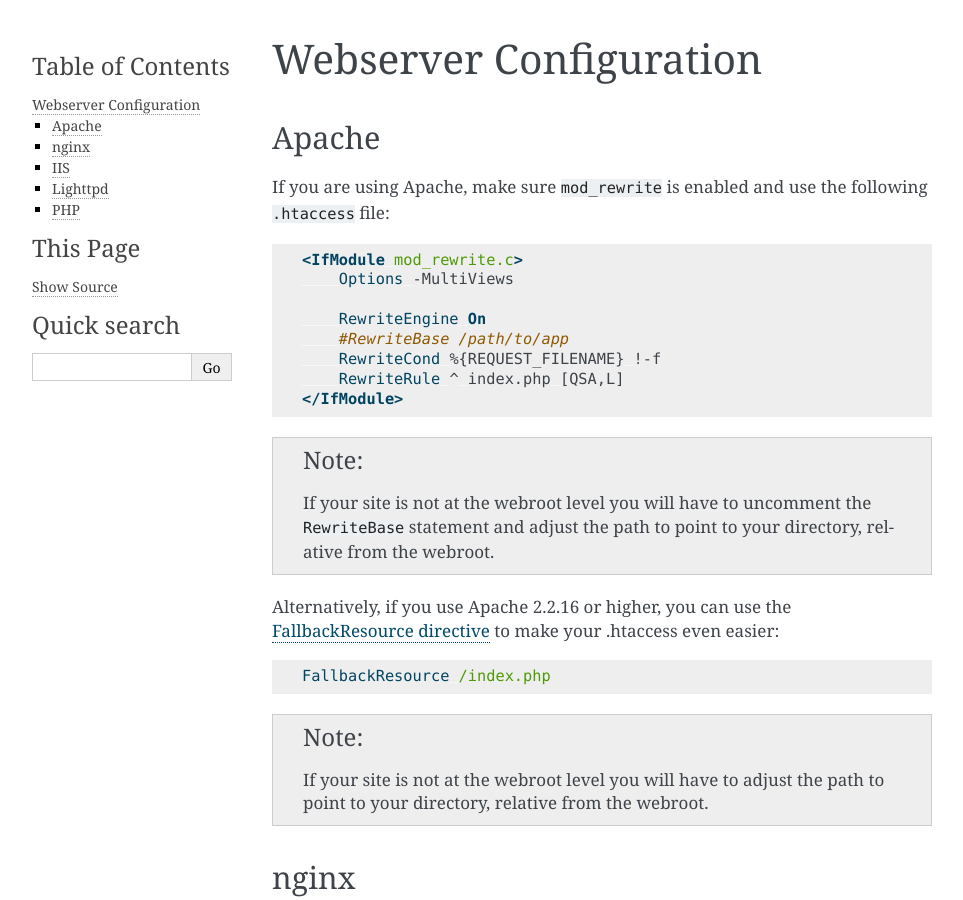
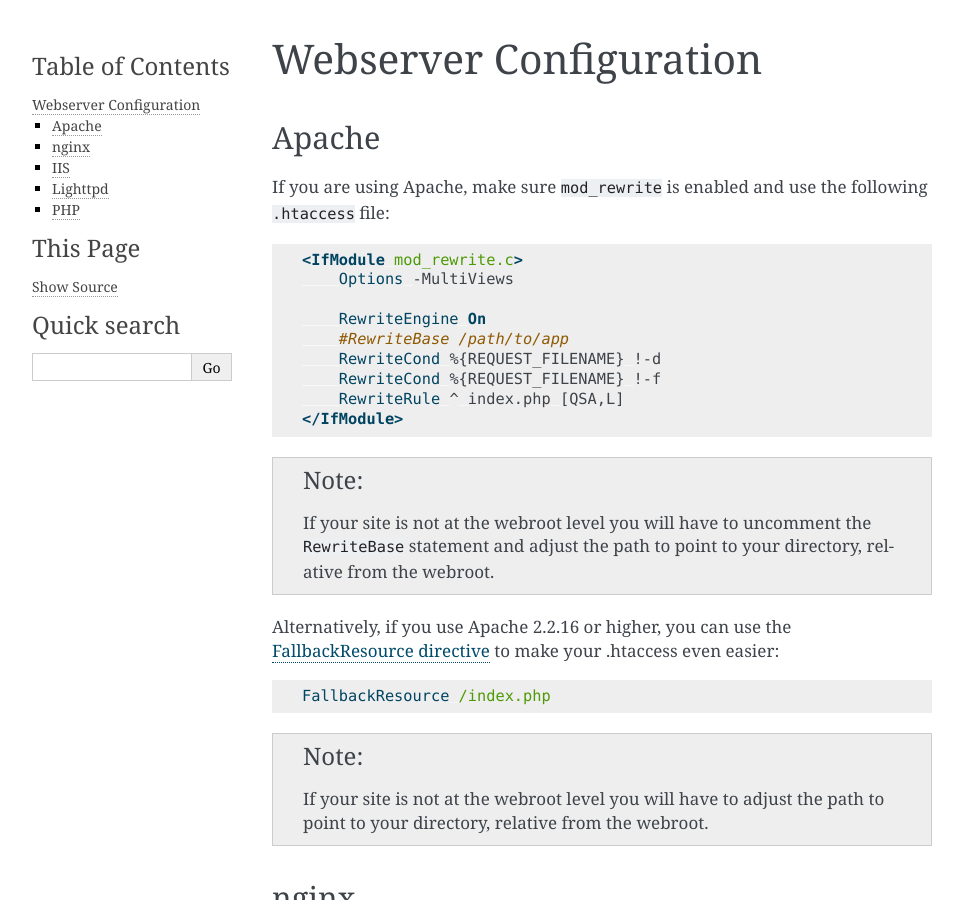
Before and after one commit to silexphp/Silex, a Sphinx documentation site: the page built from doc/web_servers.rst, in a window 1280 px wide and 900 px high. Shown: the whole window, without its empty margins (148-1111 px from the left). Built offline with Sphinx 7.4.7, drawn with Linux system fonts in a browser that asks for light colours; pages that are not in the unit, such as notebooks, are missing from menus.

Commit message:
Don't rewrite requests for existing directories to index.php

```diff
--- a/doc/web_servers.rst
+++ b/doc/web_servers.rst
@@ -14,6 +14,7 @@
 
         RewriteEngine On
         #RewriteBase /path/to/app
+        RewriteCond %{REQUEST_FILENAME} !-d
         RewriteCond %{REQUEST_FILENAME} !-f
         RewriteRule ^ index.php [QSA,L]
     </IfModule>
```
